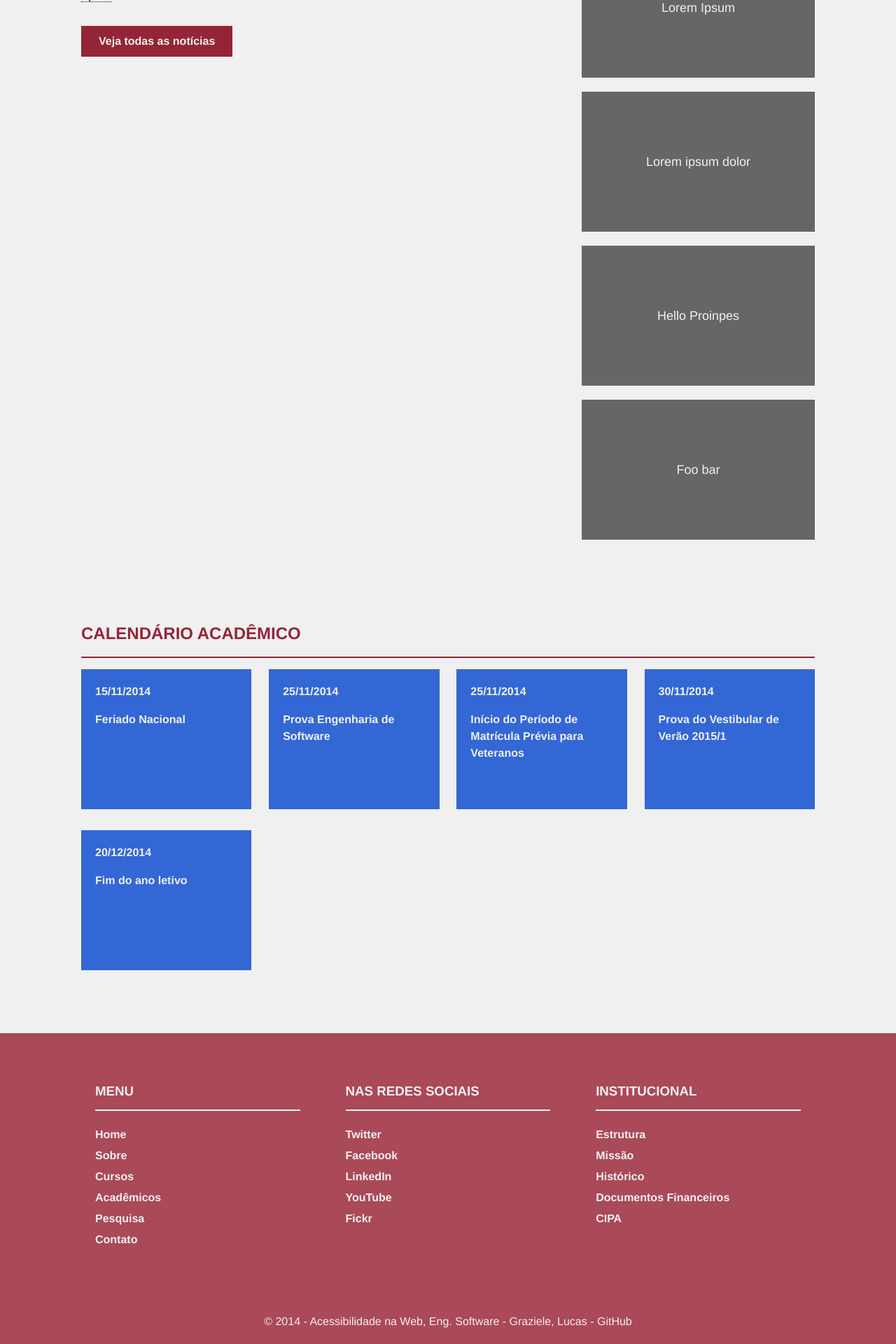
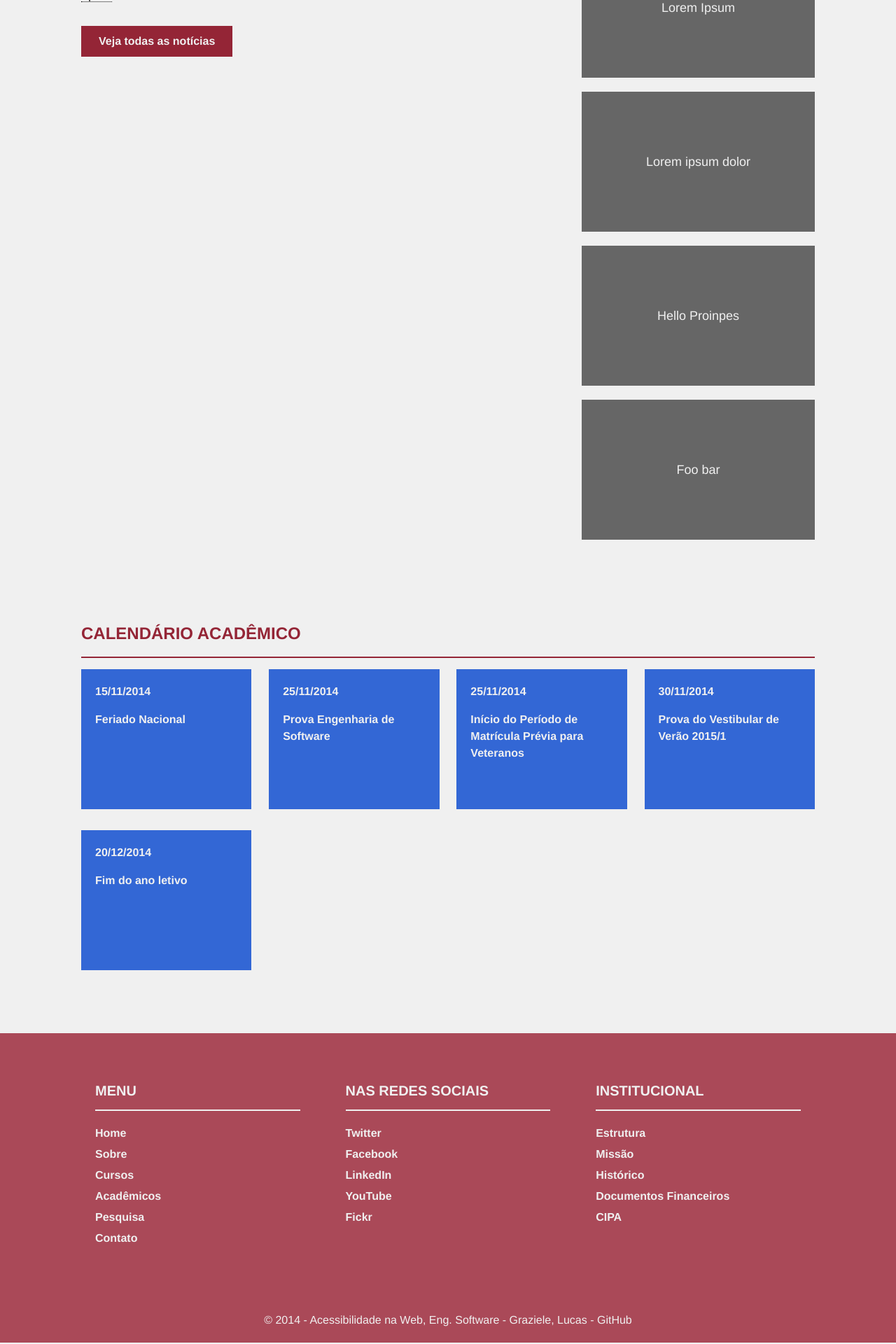
Before and after one commit to bsi-2012/catolicasc, a Jekyll site: the page built from index.html, in a window 1280 px wide. Shown: the part 1145-3065 px from the top of the page at 70% size. Built offline with Jekyll 4.4.1, drawn with Linux system fonts in a browser that asks for light colours.

Commit message:
Update footer styles

```diff
--- a/_includes/footer.html
+++ b/_includes/footer.html
@@ -3,7 +3,7 @@
 
     <div class="footer-alpha__content">
       <section class="footer-section__info">
-        <h3 class="footer-section__title">Menu</h3>
+        <h2 class="footer-section__title">Menu</h2>
         <nav class="footer-nav" id="footer-nav" role="navigation">
           <div class="footer-nav__wrapper">
             <ul class="footer_nav__list">
@@ -19,7 +19,7 @@
       </section>
 
       <section class="footer-section__info">
-        <h3 class="footer-section__title">Nas redes sociais</h3>
+        <h2 class="footer-section__title">Nas redes sociais</h2>
         <nav class="footer-nav__sub">
           <div class="footer-nav__wrapper">
             <ul class="footer-nav__list">
@@ -34,7 +34,7 @@
       </section>
 
       <section class="footer-section__info">
-        <h3 class="footer-section__title">Institucional</h3>
+        <h2 class="footer-section__title">Institucional</h2>
         <nav class="footer-nav__sub">
           <div class="footer-nav__wrapper">
             <ul class="footer-nav__list">
--- a/_src/_sass/_base.scss
+++ b/_src/_sass/_base.scss
@@ -272,6 +272,7 @@ ul {
 }
 
 .footer-section__title {
+  font-size: rem(20);
   text-transform: uppercase;
   color: $c-white;
   border-bottom: 2px solid $c-white;
```
Also changed, not shown: css/main.css.
